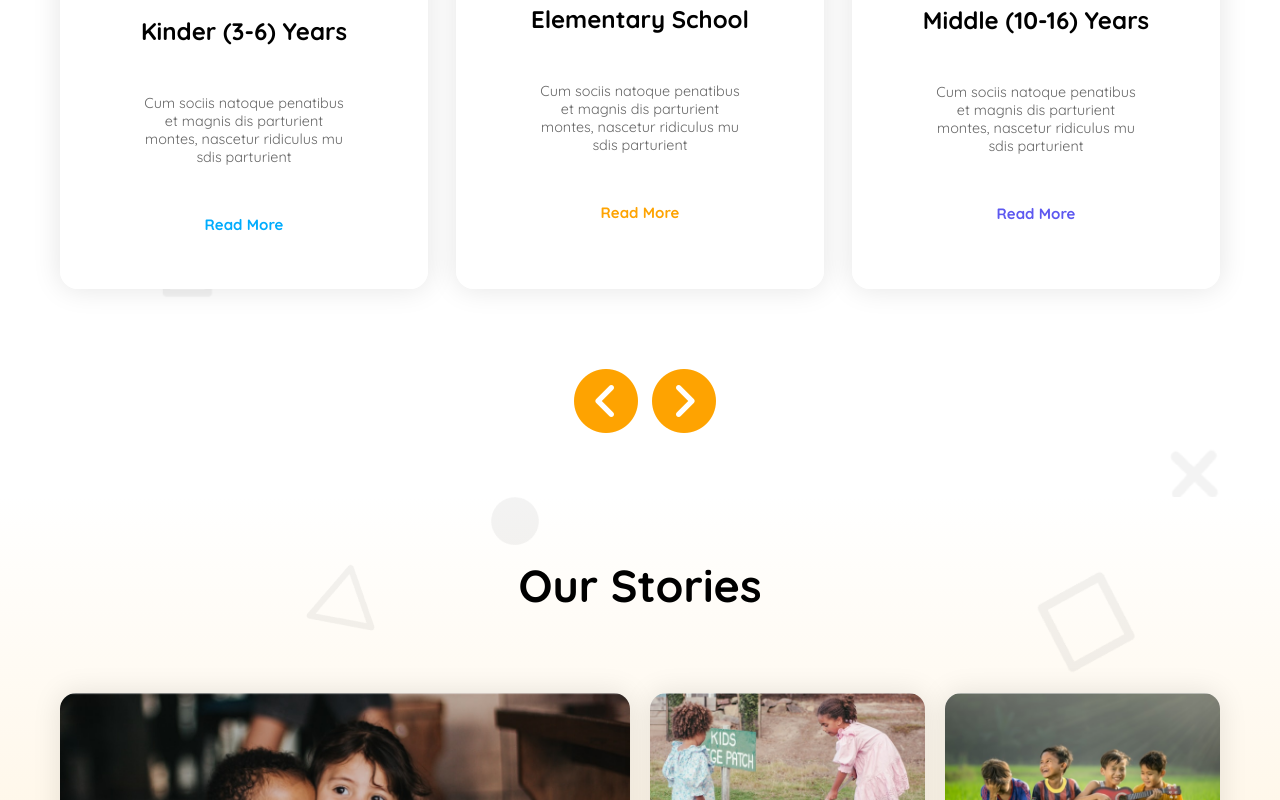
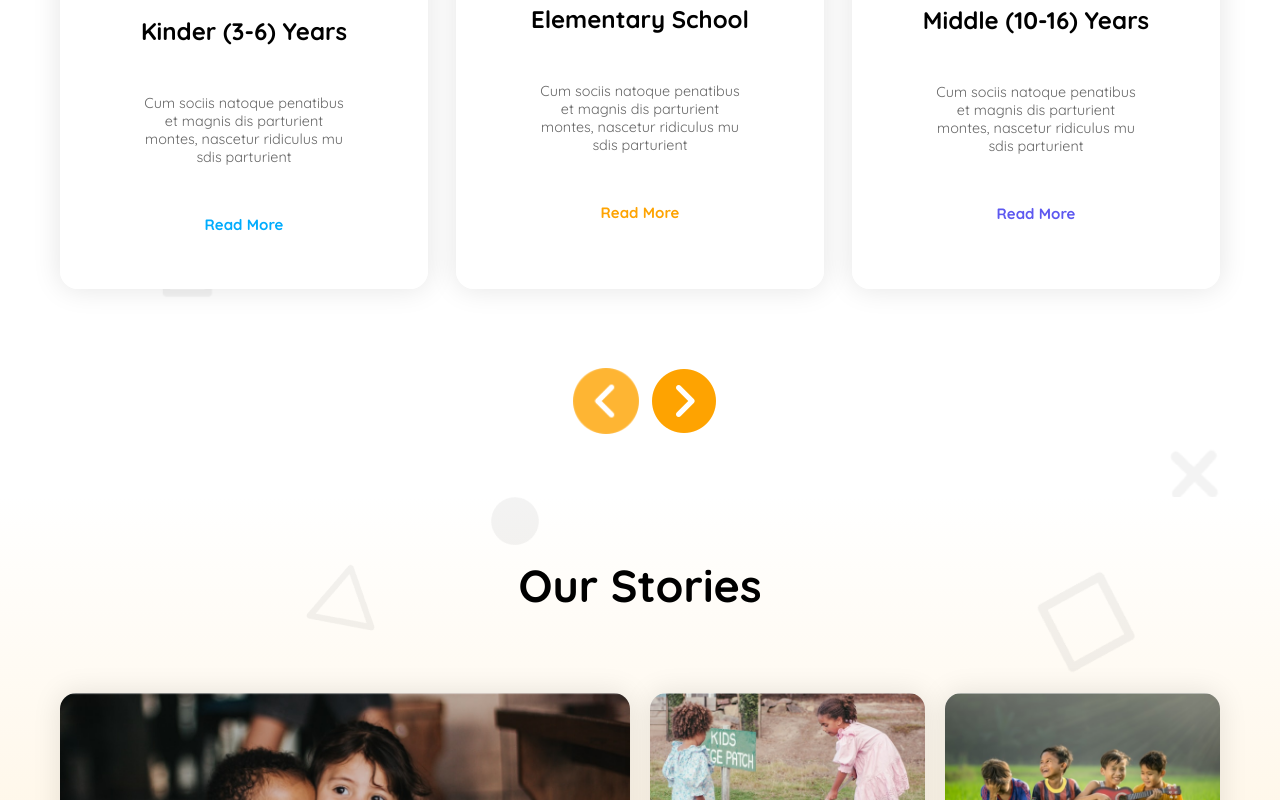
Before and after one commit to hasnaAbdullah/ASSIGNMENT-002, a plain HTML site: page index.html in a window 1280 px wide. In both pictures the pointer is over the picture 605 px from the left and 1673 px from the top of the page. Shown: the part 1273-2073 px from the top of the page. Drawn offline with Linux system fonts and the light colour scheme.

Commit message:
I added hover effect on arrow icons

```diff
--- a/styles/style.css
+++ b/styles/style.css
@@ -209,6 +209,12 @@ ul.nav-items a.nav-link {
 }
 .curriculum-arrows img {
   margin-left: 10px;
+  transition: all 0.3s;
+  cursor: pointer;
+}
+.curriculum-arrows img:hover {
+  transform: scale(1.03);
+  opacity: 0.8;
 }
 /* our stories style start */
 .section-container2 {
```
